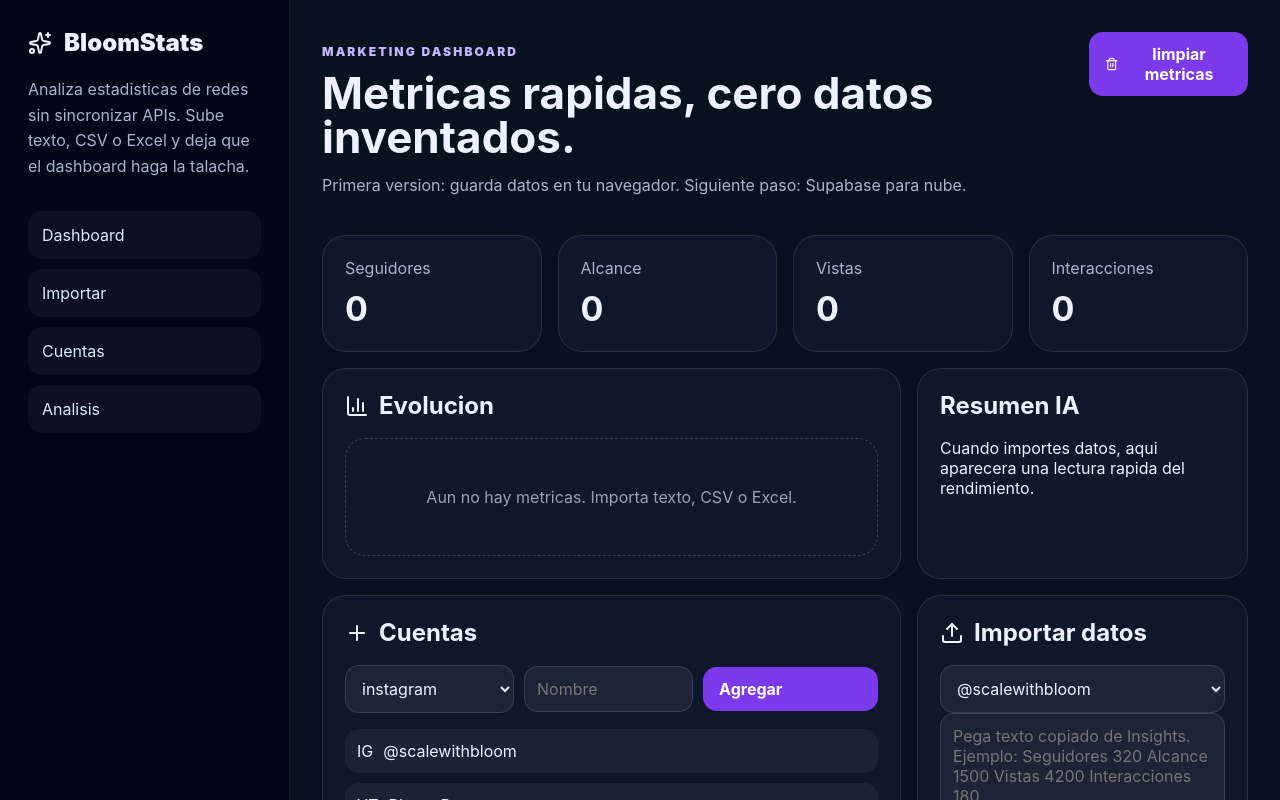
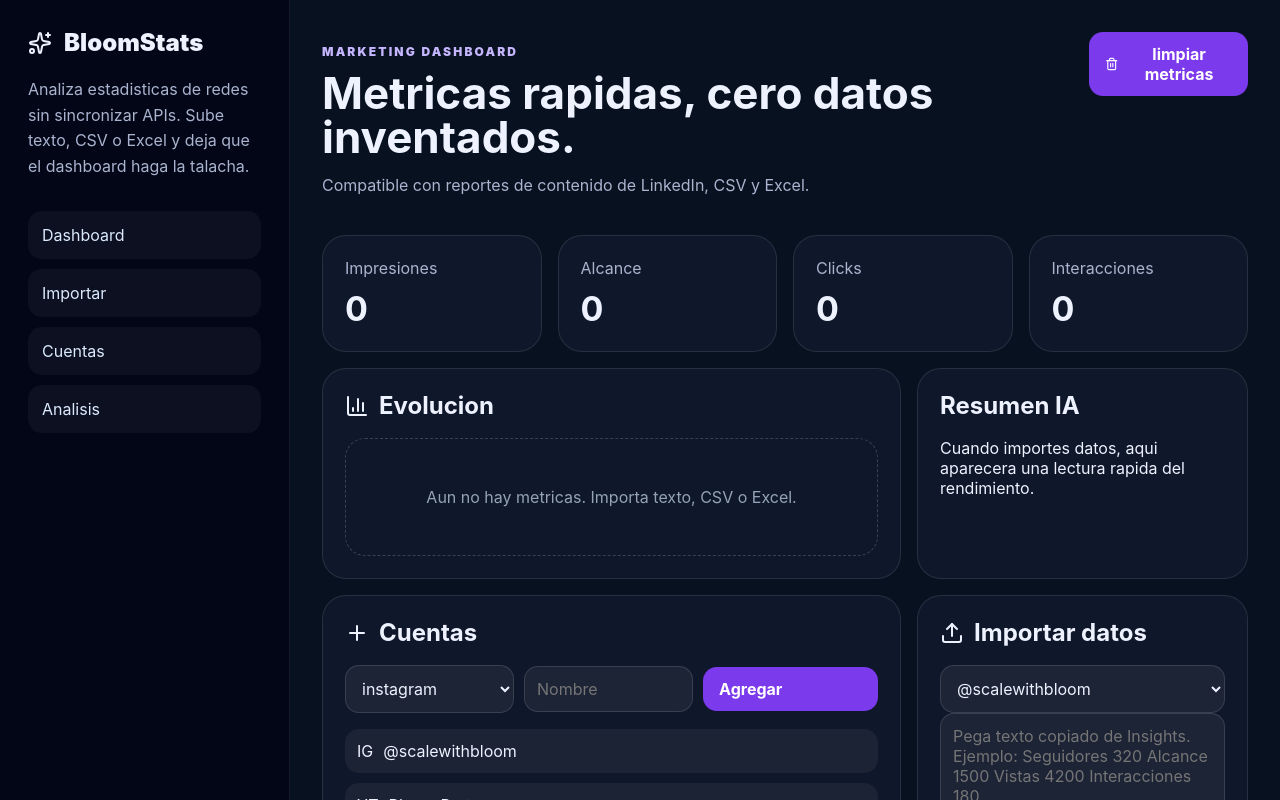
Before and after one commit to Alexdzs/bloomstats, a React (Vite) app: page / in a window 1280 px wide. Shown: the top 800 px of the page. Built offline with nearby package versions, Linux system fonts and the light colour scheme.

Commit message:
Support LinkedIn content export spreadsheets

```diff
--- a/src/main.jsx
+++ b/src/main.jsx
@@ -12,7 +12,8 @@ const initialData = {
   accounts: [
     { id: crypto.randomUUID(), platform: 'instagram', name: '@scalewithbloom', color: '#f472b6' },
     { id: crypto.randomUUID(), platform: 'youtube', name: 'Bloom Partner', color: '#fb7185' },
-    { id: crypto.randomUUID(), platform: 'facebook', name: 'Bloom Digitals', color: '#60a5fa' }
+    { id: crypto.randomUUID(), platform: 'facebook', name: 'Bloom Digitals', color: '#60a5fa' },
+    { id: crypto.randomUUID(), platform: 'linkedin', name: 'Bloom Digitals LinkedIn', color: '#38bdf8' }
   ],
   metrics: []
 };
@@ -29,25 +30,42 @@ function platformIcon(platform) {
 }
 
 function parseNumber(value) {
-  if (value == null) return 0;
+  if (value == null || value === '') return 0;
   const clean = String(value).replace(/,/g, '').replace(/[^0-9.-]/g, '');
   return Number(clean) || 0;
 }
 
+function pick(row, keys) {
+  for (const key of keys) {
+    if (row[key] !== undefined && row[key] !== null && row[key] !== '') return row[key];
+  }
+  return '';
+}
+
 function normalizeMetricRow(row, accountId, source = 'archivo') {
+  const likes = parseNumber(pick(row, ['likes', 'Likes', 'me gusta', 'Me gusta']));
+  const comments = parseNumber(pick(row, ['comments', 'Comments', 'comentarios', 'Comentarios']));
+  const shares = parseNumber(pick(row, ['shares', 'Shares', 'compartidos', 'Compartidos', 'Reposts', 'reposts']));
+  const clicks = parseNumber(pick(row, ['clicks', 'Clicks', 'clics', 'Clics']));
+  const engagementRate = parseNumber(pick(row, ['Engagement rate', 'engagement rate', 'engagement_rate', 'Tasa de interacción']));
+  const engagement = parseNumber(pick(row, ['engagement', 'Engagement', 'interacciones', 'Interacciones'])) || likes + comments + shares + clicks;
+
   return {
     id: crypto.randomUUID(),
     accountId,
-    date: row.date || row.fecha || row.Date || row.Fecha || new Date().toISOString().slice(0, 10),
-    followers: parseNumber(row.followers || row.seguidores || row.Followers || row.Seguidores),
-    reach: parseNumber(row.reach || row.alcance || row.Reach || row.Alcance),
-    impressions: parseNumber(row.impressions || row.impresiones || row.Impressions || row.Impresiones),
-    views: parseNumber(row.views || row.vistas || row.Views || row.Vistas),
-    likes: parseNumber(row.likes || row['me gusta'] || row.Likes),
-    comments: parseNumber(row.comments || row.comentarios || row.Comments || row.Comentarios),
-    shares: parseNumber(row.shares || row.compartidos || row.Shares || row.Compartidos),
-    clicks: parseNumber(row.clicks || row.clics || row.Clicks || row.Clics),
-    engagement: parseNumber(row.engagement || row.interacciones || row.Engagement || row.Interacciones),
+    date: pick(row, ['date', 'fecha', 'Date', 'Fecha', 'Created date', 'created date', 'Created Date']) || new Date().toISOString().slice(0, 10),
+    title: String(pick(row, ['Post title', 'post title', 'Title', 'title', 'Publicación']) || '').slice(0, 180),
+    link: String(pick(row, ['Post link', 'post link', 'Link', 'link', 'URL']) || ''),
+    followers: parseNumber(pick(row, ['followers', 'seguidores', 'Followers', 'Seguidores', 'Follows'])),
+    reach: parseNumber(pick(row, ['reach', 'alcance', 'Reach', 'Alcance'])),
+    impressions: parseNumber(pick(row, ['impressions', 'impresiones', 'Impressions', 'Impresiones'])),
+    views: parseNumber(pick(row, ['views', 'vistas', 'Views', 'Vistas', 'Offsite Views'])),
+    likes,
+    comments,
+    shares,
+    clicks,
+    engagement,
+    engagementRate,
     source
   };
 }
@@ -72,6 +90,7 @@ function App() {
   const [selectedAccount, setSelectedAccount] = useState(data.accounts[0]?.id || '');
   const [rawText, setRawText] = useState('');
   const [newAccount, setNewAccount] = useState({ name: '', platform: 'instagram' });
+  const [importMessage, setImportMessage] = useState('');
 
   function save(next) {
     setData(next);
@@ -83,10 +102,12 @@ function App() {
   const totals = enriched.reduce((acc, m) => {
     acc.followers = Math.max(acc.followers, m.followers || 0);
     acc.reach += m.reach || 0;
+    acc.impressions += m.impressions || 0;
     acc.views += m.views || 0;
+    acc.clicks += m.clicks || 0;
     acc.engagement += m.engagement || 0;
     return acc;
-  }, { followers: 0, reach: 0, views: 0, engagement: 0 });
+  }, { followers: 0, reach: 0, impressions: 0, views: 0, clicks: 0, engagement: 0 });
 
   function addAccount() {
     if (!newAccount.name.trim()) return;
@@ -99,19 +120,25 @@ function App() {
     const metric = extractFromText(rawText, selectedAccount);
     save({ ...data, metrics: [...data.metrics, metric] });
     setRawText('');
+    setImportMessage('Texto importado correctamente.');
+  }
+
+  function importRows(rows, source) {
+    const normalized = rows.map((row) => normalizeMetricRow(row, selectedAccount, source)).filter((row) => row.impressions || row.reach || row.views || row.clicks || row.engagement || row.likes || row.title);
+    save({ ...data, metrics: [...data.metrics, ...normalized] });
+    setImportMessage(`Se importaron ${normalized.length} registros desde ${source}.`);
   }
 
   function importFile(file) {
     if (!file || !selectedAccount) return;
     const name = file.name.toLowerCase();
+    setImportMessage('Leyendo archivo...');
+
     if (name.endsWith('.csv')) {
       Papa.parse(file, {
         header: true,
         skipEmptyLines: true,
-        complete: (results) => {
-          const rows = results.data.map((row) => normalizeMetricRow(row, selectedAccount, 'csv'));
-          save({ ...data, metrics: [...data.metrics, ...rows] });
-        }
+        complete: (results) => importRows(results.data, 'csv')
       });
       return;
     }
@@ -119,11 +146,11 @@ function App() {
     const reader = new FileReader();
     reader.onload = (event) => {
       const workbook = XLSX.read(event.target.result, { type: 'array' });
-      const firstSheet = workbook.SheetNames[0];
-      const sheet = workbook.Sheets[firstSheet];
-      const jsonRows = XLSX.utils.sheet_to_json(sheet, { defval: '' });
-      const rows = jsonRows.map((row) => normalizeMetricRow(row, selectedAccount, name.endsWith('.xls') ? 'xls' : 'xlsx'));
-      save({ ...data, metrics: [...data.metrics, ...rows] });
+      const allRows = workbook.SheetNames.flatMap((sheetName) => {
+        const sheet = workbook.Sheets[sheetName];
+        return XLSX.utils.sheet_to_json(sheet, { defval: '' });
+      });
+      importRows(allRows, name.endsWith('.xls') ? 'xls' : 'xlsx');
     };
     reader.readAsArrayBuffer(file);
   }
@@ -141,23 +168,24 @@ function App() {
       </aside>
       <section className="content">
         <header className="hero">
-          <div><p className="eyebrow">Marketing dashboard</p><h1>Metricas rapidas, cero datos inventados.</h1><p>Primera version: guarda datos en tu navegador. Siguiente paso: Supabase para nube.</p></div>
+          <div><p className="eyebrow">Marketing dashboard</p><h1>Metricas rapidas, cero datos inventados.</h1><p>Compatible con reportes de contenido de LinkedIn, CSV y Excel.</p></div>
           <button onClick={() => save({ ...data, metrics: [] })}><Trash2 size={16}/> limpiar metricas</button>
         </header>
         <section className="cards">
-          <Card title="Seguidores" value={totals.followers} />
+          <Card title="Impresiones" value={totals.impressions} />
           <Card title="Alcance" value={totals.reach} />
-          <Card title="Vistas" value={totals.views} />
+          <Card title="Clicks" value={totals.clicks} />
           <Card title="Interacciones" value={totals.engagement} />
         </section>
         <section className="grid">
           <div className="panel wide">
             <h2><BarChart3/> Evolucion</h2>
-            {enriched.length ? <ResponsiveContainer width="100%" height={300}><LineChart data={enriched}><XAxis dataKey="date"/><YAxis/><Tooltip/><Line type="monotone" dataKey="reach" strokeWidth={3}/><Line type="monotone" dataKey="views" strokeWidth={3}/></LineChart></ResponsiveContainer> : <Empty text="Aun no hay metricas. Importa texto, CSV o Excel." />}
+            {enriched.length ? <ResponsiveContainer width="100%" height={300}><LineChart data={enriched}><XAxis dataKey="date"/><YAxis/><Tooltip/><Line type="monotone" dataKey="impressions" strokeWidth={3}/><Line type="monotone" dataKey="clicks" strokeWidth={3}/></LineChart></ResponsiveContainer> : <Empty text="Aun no hay metricas. Importa texto, CSV o Excel." />}
           </div>
           <div className="panel">
             <h2>Resumen IA</h2>
-            <p>{latest ? `Ultima carga: ${latest.account}. Alcance ${latest.reach || 0}, vistas ${latest.views || 0} e interacciones ${latest.engagement || 0}.` : 'Cuando importes datos, aqui aparecera una lectura rapida del rendimiento.'}</p>
+            <p>{latest ? `Ultima carga: ${latest.account}. Impresiones ${latest.impressions || 0}, clicks ${latest.clicks || 0} e interacciones ${latest.engagement || 0}.` : 'Cuando importes datos, aqui aparecera una lectura rapida del rendimiento.'}</p>
+            {importMessage && <p className="notice">{importMessage}</p>}
           </div>
         </section>
         <section className="grid">
@@ -175,7 +203,7 @@ function App() {
         </section>
         <section className="panel">
           <h2>Historial</h2>
-          {enriched.length ? <div className="table">{enriched.slice().reverse().map(m => <div className="tr" key={m.id}><span>{m.date}</span><span>{m.account}</span><span>Alcance {m.reach || 0}</span><span>Vistas {m.views || 0}</span><button onClick={()=>deleteMetric(m.id)}>x</button></div>)}</div> : <Empty text="Todavia no hay registros." />}
+          {enriched.length ? <div className="table">{enriched.slice().reverse().map(m => <div className="tr" key={m.id}><span>{m.date}</span><span>{m.title || m.account}</span><span>Imp. {m.impressions || 0}</span><span>Clicks {m.clicks || 0}</span><button onClick={()=>deleteMetric(m.id)}>x</button></div>)}</div> : <Empty text="Todavia no hay registros." />}
         </section>
       </section>
     </main>
```
